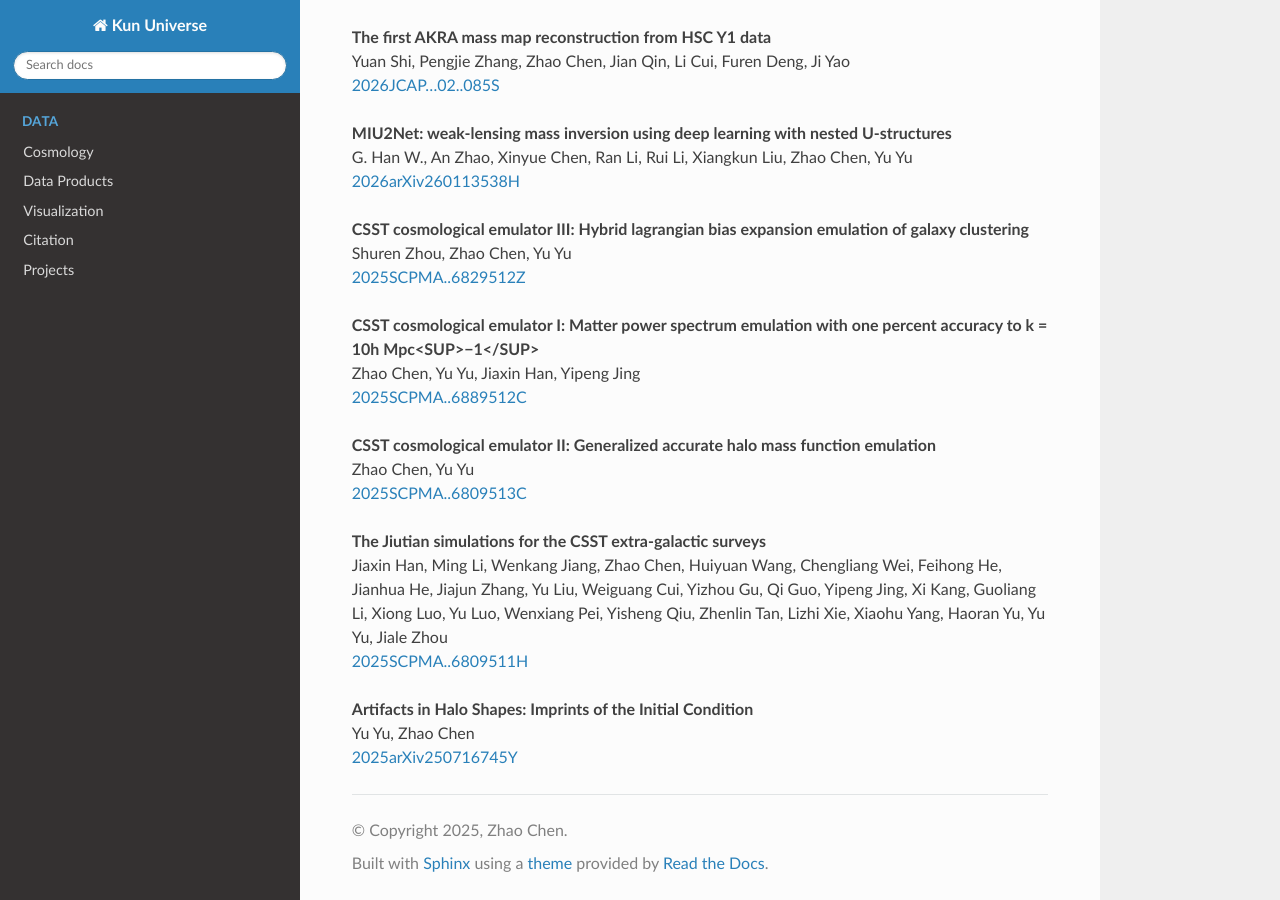
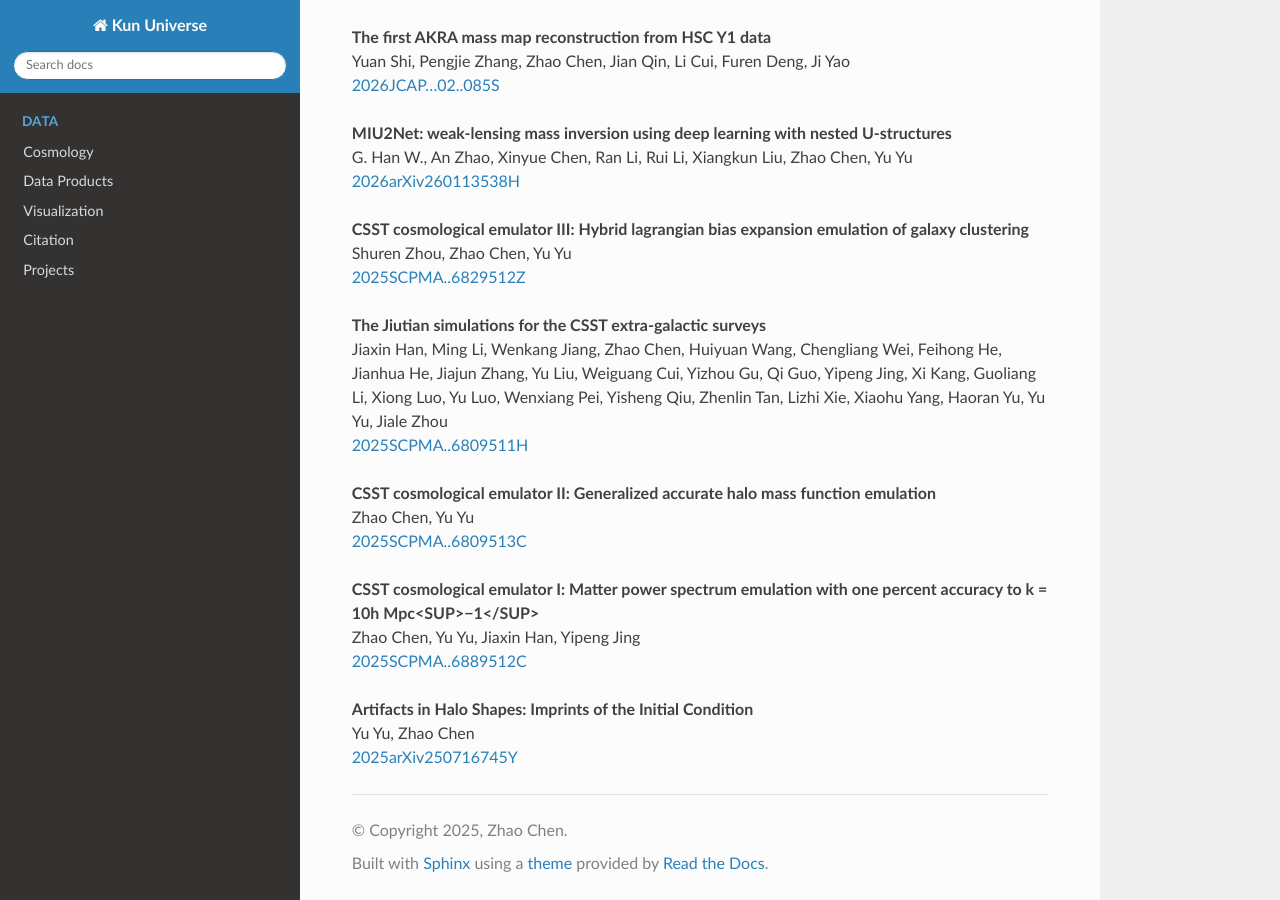
Before and after one commit to czymh/KunSimulation, a Sphinx documentation site: the page built from docs/source/publications_auto.rst, in a window 1280 px wide and 900 px high, scrolled down 529 px. Built offline with Sphinx 7.4.7 and the Read the Docs theme 3.1.0, drawn with Linux system fonts in a browser that asks for light colours.

```diff
--- a/docs/source/publications_auto.rst
+++ b/docs/source/publications_auto.rst
@@ -22,15 +22,15 @@
 #. | **CSST cosmological emulator III: Hybrid lagrangian bias expansion emulation of galaxy clustering**
    | Shuren Zhou, Zhao Chen, Yu Yu
    | `2025SCPMA..6829512Z <https://ui.adsabs.harvard.edu/abs/2025SCPMA..6829512Z>`_
+#. | **The Jiutian simulations for the CSST extra-galactic surveys**
+   | Jiaxin Han, Ming Li, Wenkang Jiang, Zhao Chen, Huiyuan Wang, Chengliang Wei, Feihong He, Jianhua He, Jiajun Zhang, Yu Liu, Weiguang Cui, Yizhou Gu, Qi Guo, Yipeng Jing, Xi Kang, Guoliang Li, Xiong Luo, Yu Luo, Wenxiang Pei, Yisheng Qiu, Zhenlin Tan, Lizhi Xie, Xiaohu Yang, Haoran Yu, Yu Yu, Jiale Zhou
+   | `2025SCPMA..6809511H <https://ui.adsabs.harvard.edu/abs/2025SCPMA..6809511H>`_
+#. | **CSST cosmological emulator II: Generalized accurate halo mass function emulation**
+   | Zhao Chen, Yu Yu
+   | `2025SCPMA..6809513C <https://ui.adsabs.harvard.edu/abs/2025SCPMA..6809513C>`_
 #. | **CSST cosmological emulator I: Matter power spectrum emulation with one percent accuracy to k = 10h Mpc<SUP>−1</SUP>**
    | Zhao Chen, Yu Yu, Jiaxin Han, Yipeng Jing
    | `2025SCPMA..6889512C <https://ui.adsabs.harvard.edu/abs/2025SCPMA..6889512C>`_
-#. | **CSST cosmological emulator II: Generalized accurate halo mass function emulation**
-   | Zhao Chen, Yu Yu
-   | `2025SCPMA..6809513C <https://ui.adsabs.harvard.edu/abs/2025SCPMA..6809513C>`_
-#. | **The Jiutian simulations for the CSST extra-galactic surveys**
-   | Jiaxin Han, Ming Li, Wenkang Jiang, Zhao Chen, Huiyuan Wang, Chengliang Wei, Feihong He, Jianhua He, Jiajun Zhang, Yu Liu, Weiguang Cui, Yizhou Gu, Qi Guo, Yipeng Jing, Xi Kang, Guoliang Li, Xiong Luo, Yu Luo, Wenxiang Pei, Yisheng Qiu, Zhenlin Tan, Lizhi Xie, Xiaohu Yang, Haoran Yu, Yu Yu, Jiale Zhou
-   | `2025SCPMA..6809511H <https://ui.adsabs.harvard.edu/abs/2025SCPMA..6809511H>`_
 #. | **Artifacts in Halo Shapes: Imprints of the Initial Condition**
    | Yu Yu, Zhao Chen
    | `2025arXiv250716745Y <https://ui.adsabs.harvard.edu/abs/2025arXiv250716745Y>`_
```
